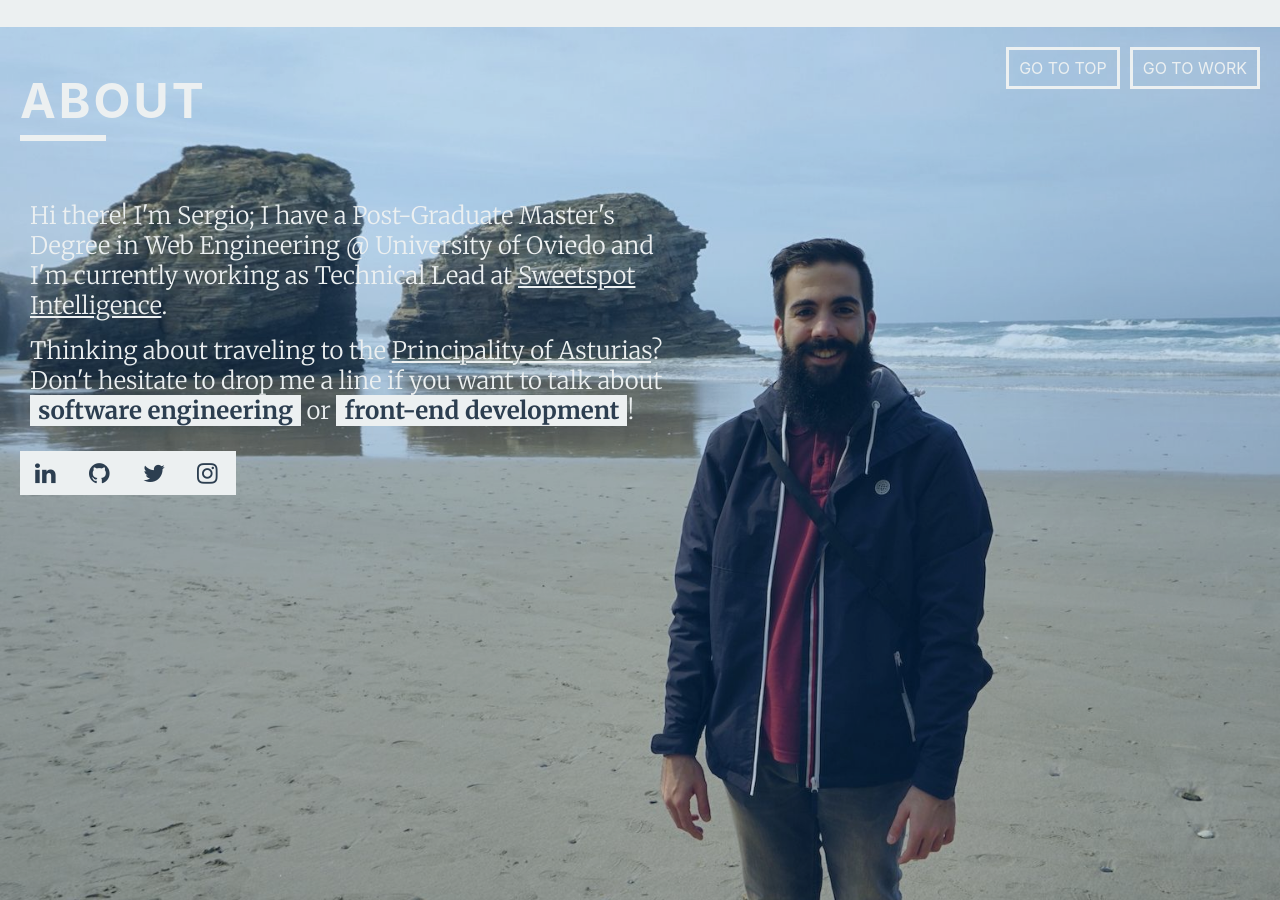
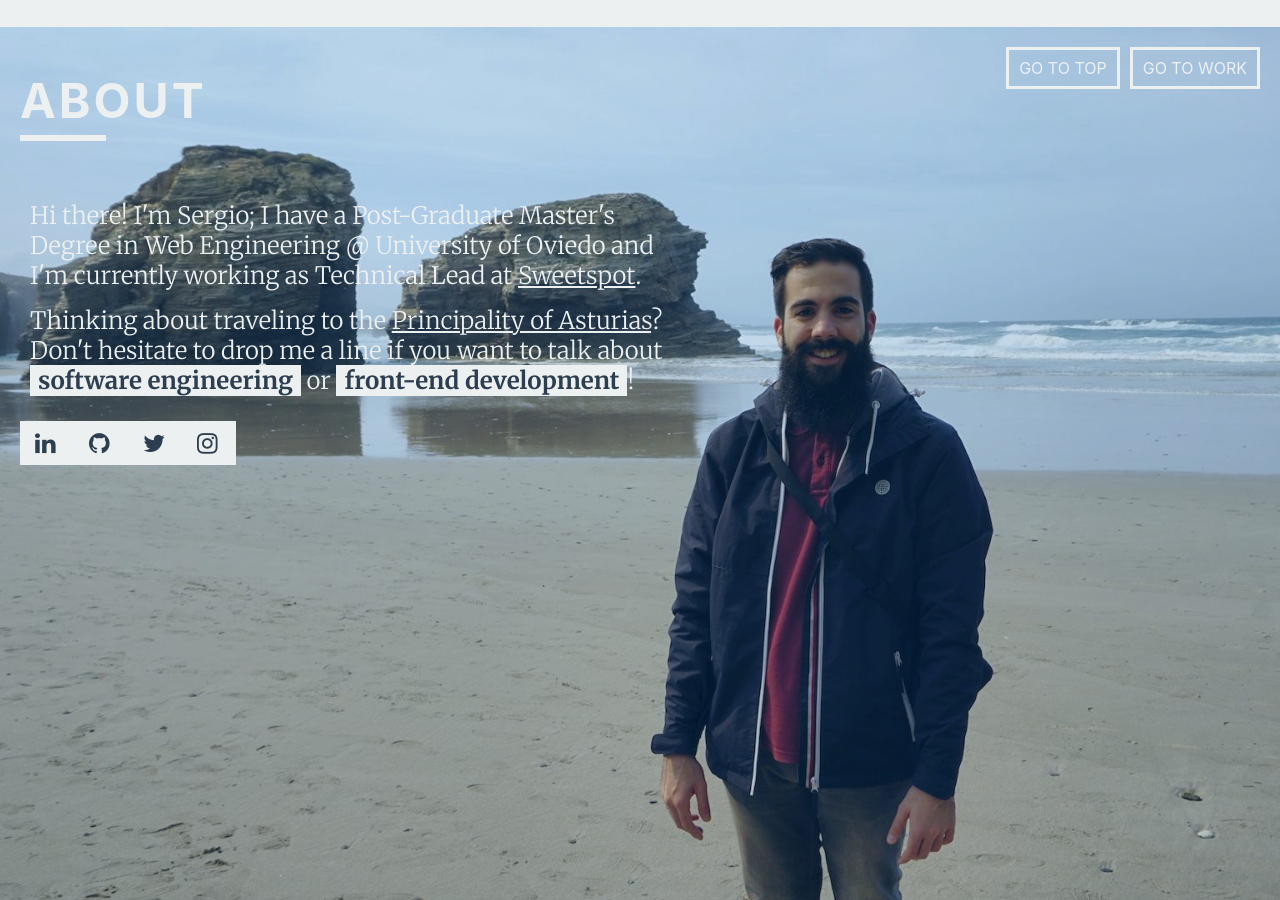
Before and after one commit to sergioalvz/sergioalvz.github.io, a Jekyll site: the page built from index.html, in a window 1280 px wide and 900 px high, scrolled down 1773 px. Built offline with Jekyll 4.4.1, drawn with Linux system fonts in a browser that asks for light colours; nearby versions of some CDN libraries; Markdown is read by kramdown in place of the engine named in the settings; comment, search, counter and statistics services are not loaded.

Commit message:
Update some corporate branding about sweetspot

```diff
--- a/index.html
+++ b/index.html
@@ -61,7 +61,7 @@ type: front-page
 
       <div class="about__background">
         <p class="panel__text about__text">
-          Hi there! I'm Sergio; I have a Post-Graduate Master's Degree in Web Engineering @ University of Oviedo and I'm currently working as Technical Lead at <a class="link" href="http://www.sweetspotintelligence.com/en/" target="blank">Sweetspot Intelligence</a>.
+          Hi there! I'm Sergio; I have a Post-Graduate Master's Degree in Web Engineering @ University of Oviedo and I'm currently working as Technical Lead at <a class="link" href="http://www.sweetspot.com" target="blank">Sweetspot</a>.
         </p>
         <p class="panel__text about__text">
           Thinking about traveling to the <a class="link" href="https://www.flickr.com/search/?text=asturias" target="blank">Principality of Asturias</a>? Don't hesitate to drop me a line if you want to talk about <span class="highlight">software engineering</span> or <span class="highlight">front-end development</span>!
```
